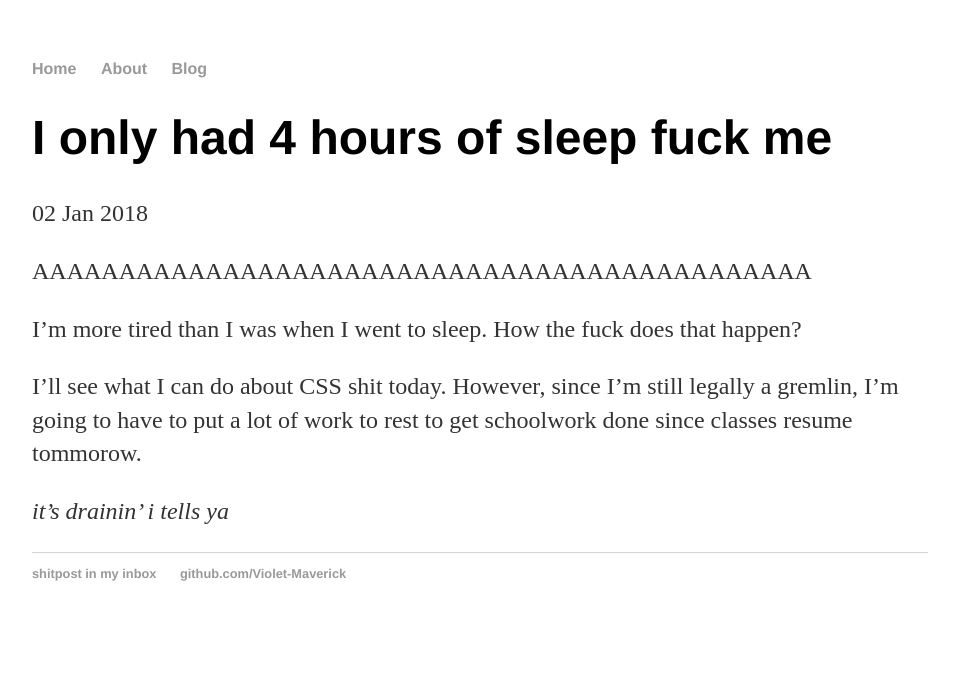
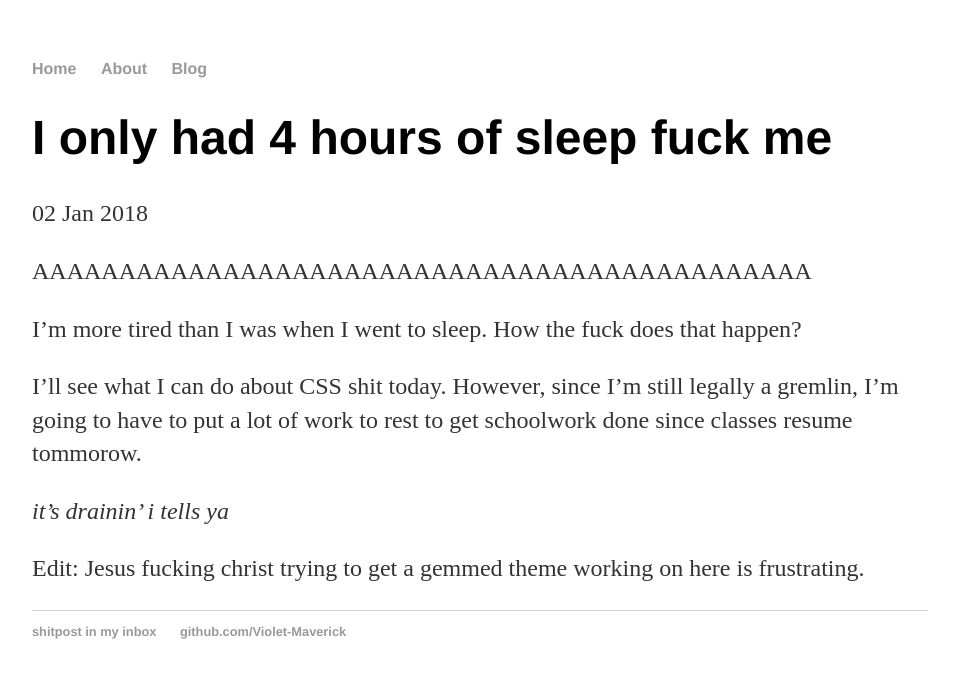
Before and after one commit to Violettica/Violettica.github.io, a Jekyll site: the page built from _posts/2018-01-02-I-Only-Had-Four-Hours-Of-Sleep.md, in a window 1280 px wide. Shown: the top 678 px of the page, without its empty margins (160-1119 px from the left). Built offline with Jekyll 4.4.1, drawn with Linux system fonts in a browser that asks for light colours.

Commit message:
Edited blog post.

```diff
--- a/_posts/2018-01-02-I-Only-Had-Four-Hours-Of-Sleep.md
+++ b/_posts/2018-01-02-I-Only-Had-Four-Hours-Of-Sleep.md
@@ -11,3 +11,5 @@ I'm more tired than I was when I went to sleep. How the fuck does that happen?
 I'll see what I can do about CSS shit today. However, since I'm still legally a gremlin, I'm going to have to put a lot of work to rest to get schoolwork done since classes resume tommorow.
 
 *it's drainin' i tells ya*
+
+Edit: Jesus fucking christ trying to get a gemmed theme working on here is frustrating.
```
